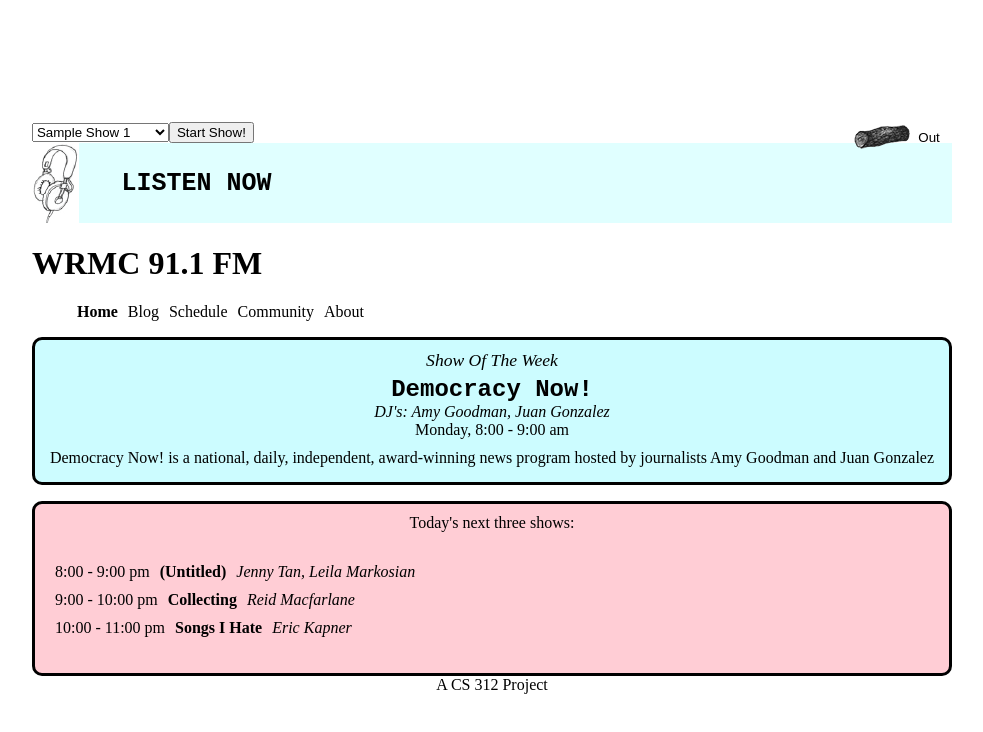
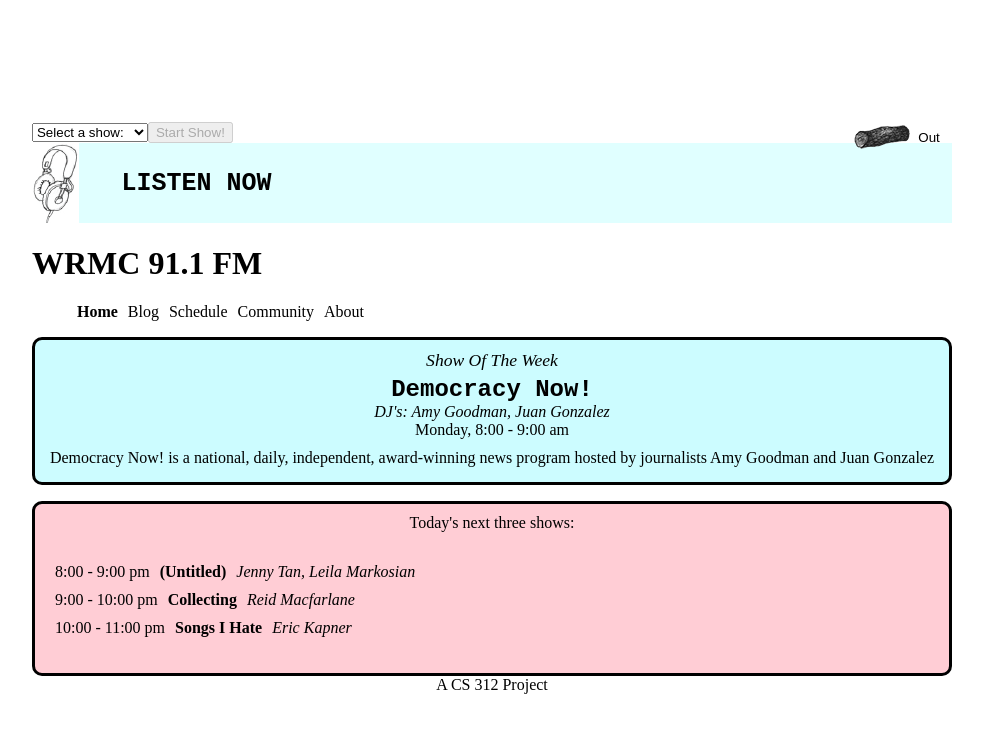
Before and after one commit to csci312-s21/project-blackberry-binturong, a Next.js app: page / in a window 1280 px wide. Both pictures are taken after a click on the button "In". Shown: the top 732 px of the page, without its empty margins (148-1131 px from the left). Built offline with nearby package versions, Linux system fonts and the light colour scheme.

Commit message:
add default option to select

```diff
--- a/src/components/StartShowButton.js
+++ b/src/components/StartShowButton.js
@@ -12,17 +12,17 @@
   const [selectedShow, setSelectedShow] = useState();
 
   const options = userShows.map((show) => <option value={show.id}>{show.title}</option>);
-  console.log("options", options);
 
   return (
     <div>
       <select onChange={() => setSelectedShow(event.target.value)}>
-        <option disabled>Select show below:</option>
+        <option disabled selected>Select a show:</option>
         {options}
       </select>
       <input
         type="button"
         value="Start Show!"
+        disabled={!selectedShow}
         onClick={() => startShow(selectedShow)}/>
     </div>
   );
```
